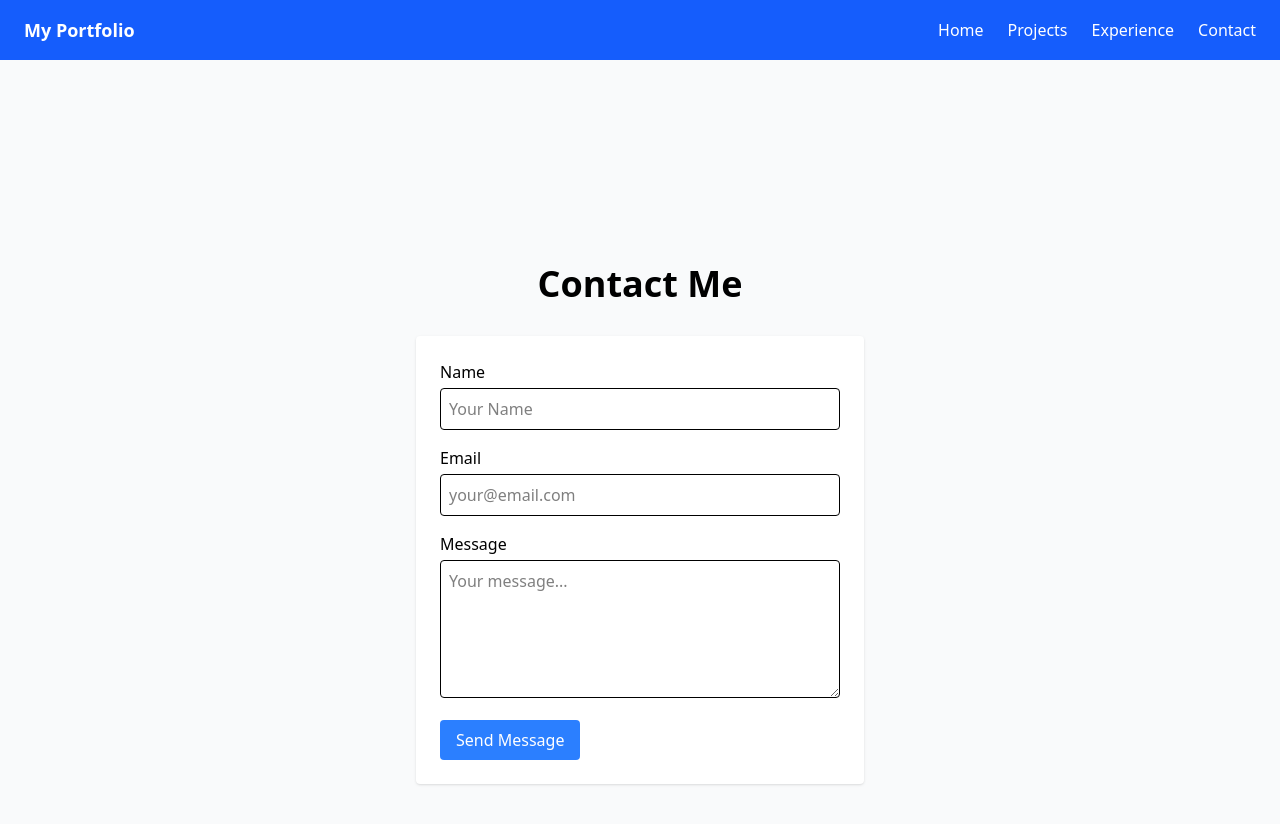
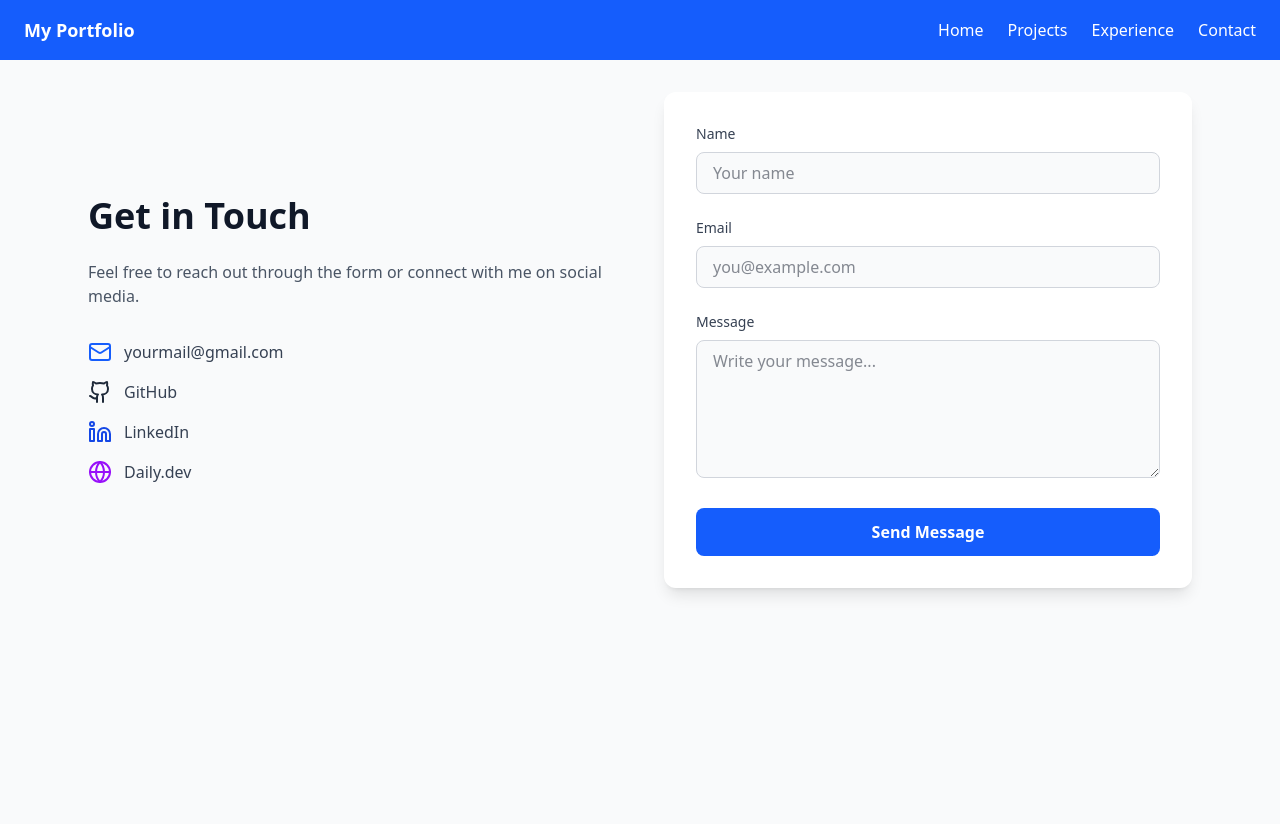
Before and after one commit to Laloka2000/laszlo-lelovics-new-portfolio, a Vue app: page /contact in a window 1280 px wide. Shown: the top 824 px of the page. Built offline with nearby package versions, Linux system fonts and the light colour scheme.

Commit message:
Contact page is done with social links, contact info and form.

```diff
--- a/package.json
+++ b/package.json
@@ -13,6 +13,7 @@
   },
   "dependencies": {
     "@vueuse/motion": "^3.0.3",
+    "lucide-vue-next": "^0.544.0",
     "vue-router": "^4.5.1"
   },
   "devDependencies": {
--- a/src/App.vue
+++ b/src/App.vue
@@ -1,9 +1,7 @@
 <template>
-  <div id="app" class="min-h-screen bg-gray-50 dark:bg-gray-900">
+  <div id="app" class="min-h-screen flex flex-col">
     <Navbar />
-    <main class="pt-16">
-      <router-view />
-    </main>
+    <router-view />
     <Footer/>
   </div>
 </template>
--- a/src/pages/Contact.vue
+++ b/src/pages/Contact.vue
@@ -1,32 +1,113 @@
 <template>
-   <section class="min-h-screen p-8 bg-gray-50 flex flex-col items-center justify-center">
-    <h1 class="text-4xl font-bold mb-8">Contact Me</h1>
+  <section class="min-h-screen bg-gray-50 dark:bg-gray-900 py-16">
+    <div class="max-w-6xl mx-auto px-6 grid md:grid-cols-2 gap-12">
+      <!-- LEFT: Contact Info -->
+      <div
+        class="flex flex-col justify-center"
+        v-motion
+        :initial="{ opacity: 0, x: -40 }"
+        :enter="{ opacity: 1, x: 0, transition: { duration: 0.8 } }"
+      >
+        <h2 class="text-4xl font-bold text-gray-900 dark:text-white mb-6">
+          Get in Touch
+        </h2>
+        <p class="text-gray-600 dark:text-gray-300 mb-8">
+          Feel free to reach out through the form or connect with me on social media.
+        </p>
 
-    <form class="w-full max-w-md bg-white shadow p-6 rounded space-y-4">
-      <div>
-        <label class="block mb-1 font-medium">Name</label>
-        <input type="text" placeholder="Your Name" class="w-full border p-2 rounded" />
+        <!-- Social links -->
+        <ul class="space-y-4 text-gray-700 dark:text-gray-200">
+          <li class="flex items-center gap-3">
+            <Mail class="w-6 h-6 text-blue-600" />
+            <a :href="`mailto:${contactInfo.email}`" class="hover:underline">
+              {{ contactInfo.email }}
+            </a>
+          </li>
+          <li class="flex items-center gap-3">
+            <Github class="w-6 h-6 text-gray-800 dark:text-white" />
+            <a :href="contactInfo.github" target="_blank" class="hover:underline">
+              GitHub
+            </a>
+          </li>
+          <li class="flex items-center gap-3">
+            <Linkedin class="w-6 h-6 text-blue-700" />
+            <a :href="contactInfo.linkedin" target="_blank" class="hover:underline">
+              LinkedIn
+            </a>
+          </li>
+          <li class="flex items-center gap-3">
+            <Globe class="w-6 h-6 text-purple-600" />
+            <a :href="contactInfo.dailydev" target="_blank" class="hover:underline">
+              Daily.dev
+            </a>
+          </li>
+        </ul>
       </div>
 
+      <!-- RIGHT: Contact Form -->
+      <div
+        class="bg-white dark:bg-gray-800 shadow-lg rounded-xl p-8"
+        v-motion
+        :initial="{ opacity: 0, x: 40 }"
+        :enter="{ opacity: 1, x: 0, transition: { duration: 0.8, delay: 0.2 } }"
+      >
+        <form class="space-y-6">
+          <!-- Name -->
           <div>
-        <label class="block mb-1 font-medium">Email</label>
-        <input type="email" placeholder="your@email.com" class="w-full border p-2 rounded" />
+            <label for="name" class="block text-sm font-medium text-gray-700 dark:text-gray-300">Name</label>
+            <input
+              type="text"
+              id="name"
+              class="mt-2 w-full px-4 py-2 rounded-lg border border-gray-300 dark:border-gray-700 bg-gray-50 dark:bg-gray-900 text-gray-900 dark:text-white focus:ring-2 focus:ring-blue-500 focus:outline-none"
+              placeholder="Your name"
+            />
           </div>
 
+          <!-- Email -->
           <div>
-        <label class="block mb-1 font-medium">Message</label>
-        <textarea rows="5" placeholder="Your message..." class="w-full border p-2 rounded"></textarea>
+            <label for="email" class="block text-sm font-medium text-gray-700 dark:text-gray-300">Email</label>
+            <input
+              type="email"
+              id="email"
+              class="mt-2 w-full px-4 py-2 rounded-lg border border-gray-300 dark:border-gray-700 bg-gray-50 dark:bg-gray-900 text-gray-900 dark:text-white focus:ring-2 focus:ring-blue-500 focus:outline-none"
+              placeholder="you@example.com"
+            />
           </div>
 
-      <button type="submit" class="bg-blue-500 text-white px-4 py-2 rounded hover:bg-blue-600">
+          <!-- Message -->
+          <div>
+            <label for="message" class="block text-sm font-medium text-gray-700 dark:text-gray-300">Message</label>
+            <textarea
+              id="message"
+              rows="5"
+              class="mt-2 w-full px-4 py-2 rounded-lg border border-gray-300 dark:border-gray-700 bg-gray-50 dark:bg-gray-900 text-gray-900 dark:text-white focus:ring-2 focus:ring-blue-500 focus:outline-none"
+              placeholder="Write your message..."
+            ></textarea>
+          </div>
+
+          <!-- Submit -->
+          <button
+            type="submit"
+            class="w-full py-3 bg-blue-600 text-white font-semibold rounded-lg hover:bg-blue-700 transition"
+          >
             Send Message
           </button>
         </form>
+      </div>
+    </div>
   </section>
 </template>
 
 <script setup>
 import { reactive } from "vue"
+import { Mail, Github, Linkedin, Globe } from "lucide-vue-next"
+const contactInfo = {
+  email: "yourmail@gmail.com",
+  github: "https://github.com/yourusername",
+  linkedin: "https://linkedin.com/in/yourusername",
+  dailydev: "https://app.daily.dev/yourusername",
+}
+
 
 const form = reactive({
   name: "",
@@ -34,7 +115,8 @@ const form = reactive({
   message: ""
 })
 
-function handleSubmit() {
+function handleSubmit()
+{
   alert(`Message sent!\nName: ${form.name}\nEmail: ${form.email}\nMessage: ${form.message}`)
 
   // Reset form
@@ -42,4 +124,6 @@ function handleSubmit() {
   form.email = ""
   form.message = ""
 }
+
+
 </script>
--- a/src/pages/Home.vue
+++ b/src/pages/Home.vue
@@ -22,15 +22,19 @@
             class="inline-flex items-center gap-2 border border-blue-600 text-blue-600 px-5 py-3 rounded-lg hover:bg-blue-50 transition">Get
             in Touch</a>
         </div>
+        <!-- Tech stack -->
+        <!--TODO : add tech stack with svg icons using level of experience animations-->
+        <!--
         <div class="mt-8 text-gray-500">
           <h2 class="text-3xl font-semibold">Tech stack</h2>
-          <ul class="flex gap-2">
-            <li>Vue</li>
-            <li>JavaScript</li>
-            <li>HTML</li>
-            <li>CSS</li>
+          <ul class="flex gap-2" v-for="(tech, index) in techStack" :key="index">
+            <li
+              class="px-3 py-1 bg-blue-100 text-blue-700 dark:bg-blue-900 dark:text-blue-200 text-sm rounded-full">
+              {{ tech }}
+            </li>
           </ul>
         </div>
+        -->
       </div>
       <div class="w-92 h-92 bg-white rounded-2xl shadow-lg flex items-center justify-center overflow-hidden">
         <img :src="profilePic" alt="Profile photo" class="object-cover w-full h-full" />
@@ -42,6 +46,10 @@
 <script setup>
 import profilePic from '../assets/images/photo.jpg'
 import { RouterLink } from 'vue-router';
+import  {ref} from 'vue';
+
+const techStack = ref(['Vue', 'JavaScript', 'HTML', 'CSS', 'Tailwind', 'Figma', 'Git']);
+
 </script>
 
 <style></style>
--- a/src/pages/Projects.vue
+++ b/src/pages/Projects.vue
@@ -1,8 +1,8 @@
 <template>
-    <section class="py-16 bg-gray-50 dark:bg-gray-900">
+    <section class="py-16 bg-gray-50">
         <div class="max-w-6xl mx-auto px-6">
             <!-- Heading -->
-            <h2 class="text-4xl font-bold text-center text-gray-800 dark:text-white mb-12" v-motion
+            <h2 class="text-4xl font-bold text-center text-gray-800 dark:text-black mb-12" v-motion
                 :initial="{ opacity: 0, y: -20 }" :enter="{ opacity: 1, y: 0, transition: { duration: 0.8 } }">
                 My Projects
             </h2>
```
Also changed, not shown: 1 other file (tests, documents, lock files or other folders). Lines whose indentation alone changed are shown as unchanged.
